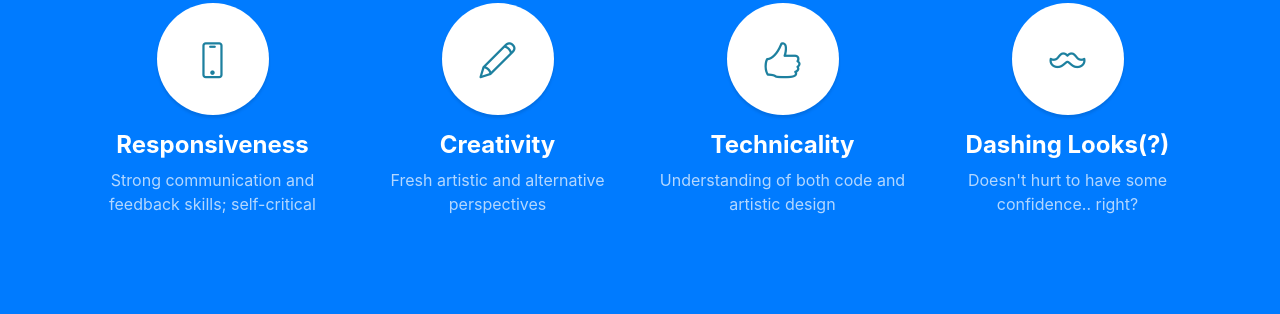
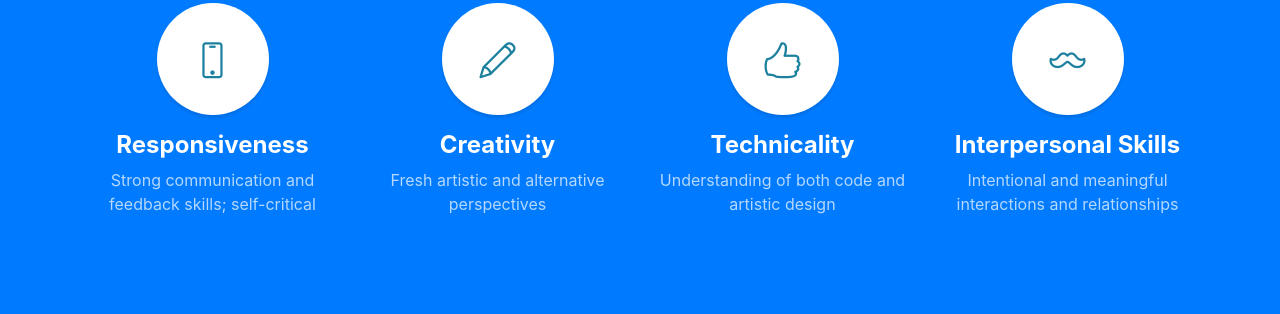
Before and after one commit to inc1t3Ful/inc1t3ful.github.io, a website with bundled scripts: page index.html in a window 1280 px wide. Shown: the part 1534-1848 px from the top of the page. Built offline with nearby package versions, Linux system fonts and the light colour scheme.

Commit message:
Removed joke skill
** dashing looks -> interpersonal

```diff
--- a/index.html
+++ b/index.html
@@ -138,9 +138,9 @@
               <i class="icon-mustache"></i>
             </span>
             <h4>
-              <strong>Dashing Looks(?)</strong>
+              <strong>Interpersonal Skills</strong>
             </h4>
-            <p class="text-faded mb-0">Doesn't hurt to have some confidence.. right?</p>
+            <p class="text-faded mb-0">Intentional and meaningful interactions and relationships</p>
           </div>
         </div>
       </div>
```
